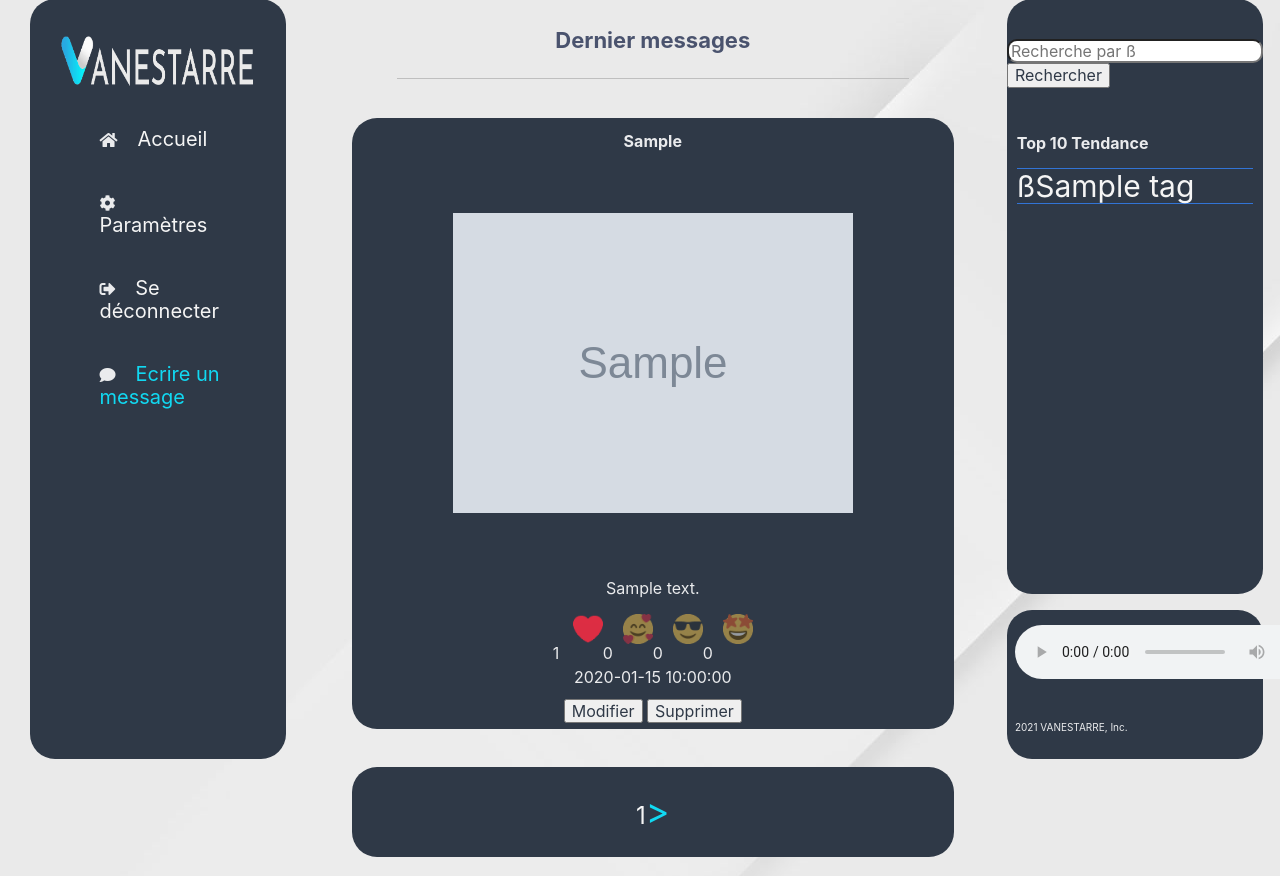
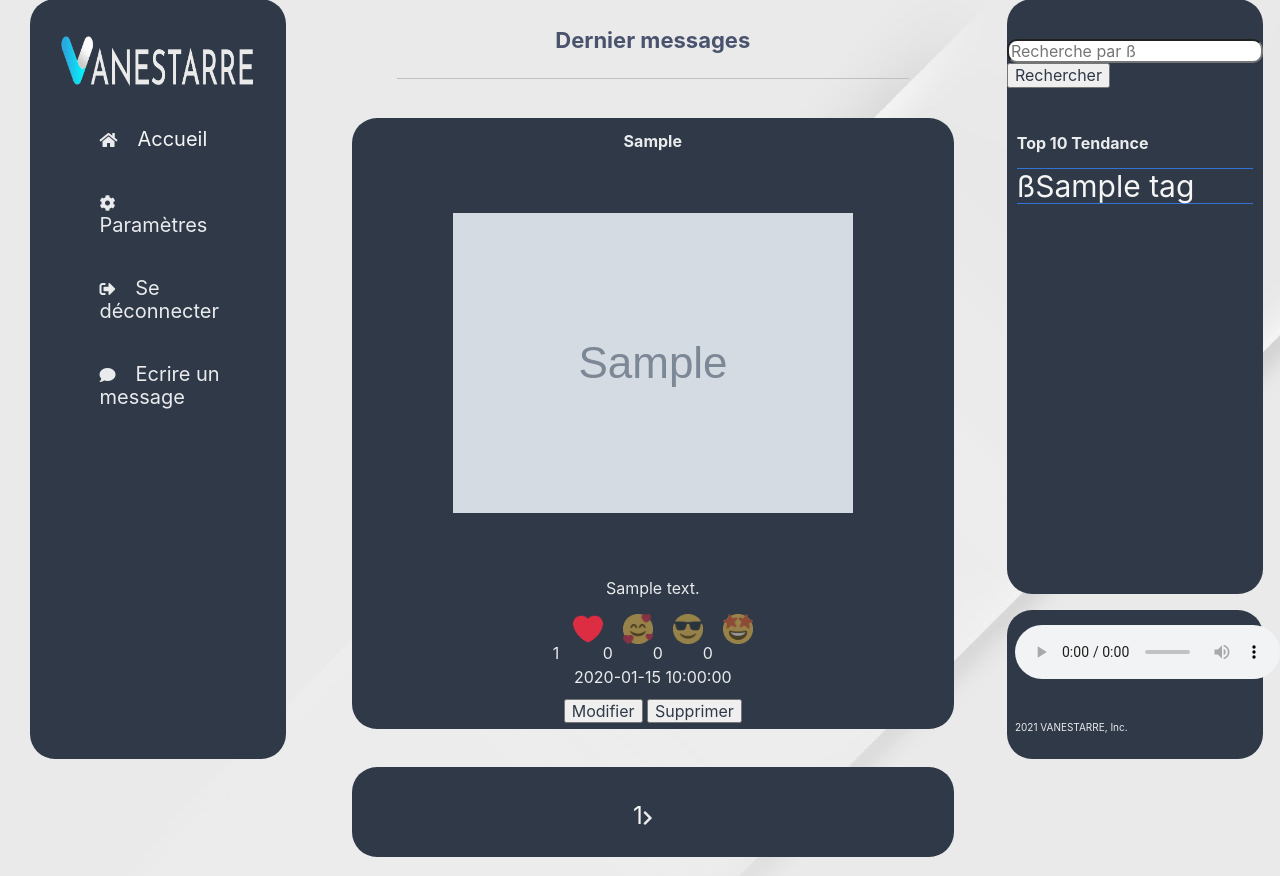
Before and after one commit to Romain-Ayme/VANESTARRES, a PHP site: page /index.php in a window 1280 px wide. Shown: the part 17-893 px from the top of the page. Run offline with PHP 8.4, Linux system fonts and the light colour scheme; the visitor is signed in with stand-in values (Sample User, id 1); tables that the repository leaves empty hold one stand-in row (values such as "Sample post"); grey boxes marked "Sample" are stand-in pictures; data that the repository does not hold is empty.

Commit message:
correction pagination

```diff
--- a/www/assets/php/display_HTML.php
+++ b/www/assets/php/display_HTML.php
@@ -19,15 +19,15 @@ function topPage($css='css.css') {
 //affiche les boutons correspondant
 function sessionPage($role) {
     if (isset($_SESSION['loggedin'])) {
-        echo "\t\t\t" . '<a class="home" href="settings.php"><i class="fa fa-cog"></i>Paramètres</a>' . PHP_EOL;
-        echo "\t\t\t" . '<a class="home" href="assets/php/logout_Process.php"><i class="fas fa-sign-out-alt"></i>Se déconnecter</a>' . PHP_EOL;
+        echo "\t\t\t" . '<a href="settings.php"><i class="fa fa-cog"></i>Paramètres</a>' . PHP_EOL;
+        echo "\t\t\t" . '<a href="assets/php/logout_Process.php"><i class="fas fa-sign-out-alt"></i>Se déconnecter</a>' . PHP_EOL;
         if ($role == 'SUPER') {
-            echo "\t\t\t" . '<a class="ecrire_msg" href="add_Message.php"><i class="fas fa-comment"></i>Ecrire un message</a>' . PHP_EOL;
+            echo "\t\t\t" . '<a href="add_Message.php"><i class="fas fa-comment"></i>Ecrire un message</a>' . PHP_EOL;
         }
     }
     else {
-        echo "\t\t\t" . '<a class="home" href="login.php"><i class="fas fa-sign-in-alt"></i>Se connecter</a>' . PHP_EOL;
-        echo "\t\t\t" . '<a class="home" href="register.php"><i class="fa fa-user-plus"></i>S\'inscrire</a>' . PHP_EOL;
+        echo "\t\t\t" . '<a href="login.php"><i class="fas fa-sign-in-alt"></i>Se connecter</a>' . PHP_EOL;
+        echo "\t\t\t" . '<a href="register.php"><i class="fa fa-user-plus"></i>S\'inscrire</a>' . PHP_EOL;
     }
 }
 
@@ -105,12 +105,12 @@ function pagination ($tag, $page_number, $nb_ligne, $nb_max_msg) {
     echo "\t\t" . '<div class="pagination">' . PHP_EOL;
     echo "\t\t\t" . '<p class="paginationindex">';
     if($page_number > 1)
-        echo "\t\t\t" . '<a href="index.php?search=' . $tag . '&page=' . ($page_number - 1) . '"><</a>';
+        echo  '<a href="index.php?search=' . $tag . '&page=' . ($page_number - 1) . '"><i class="fas fa-chevron-left"></i></a>';
 
     echo $page_number;
 
     if(!($nb_ligne ==0 || $nb_ligne < $nb_max_msg))
-        echo '<a href="index.php?search=' . $tag . '&page=' . ($page_number + 1) . '">></a>';
+        echo '<a href="index.php?search=' . $tag . '&page=' . ($page_number + 1) . '"><i class="fas fa-chevron-right"></i></a>';
     echo '</p>';
     echo PHP_EOL . "\t\t" . '</div>' . PHP_EOL;
 }
```
